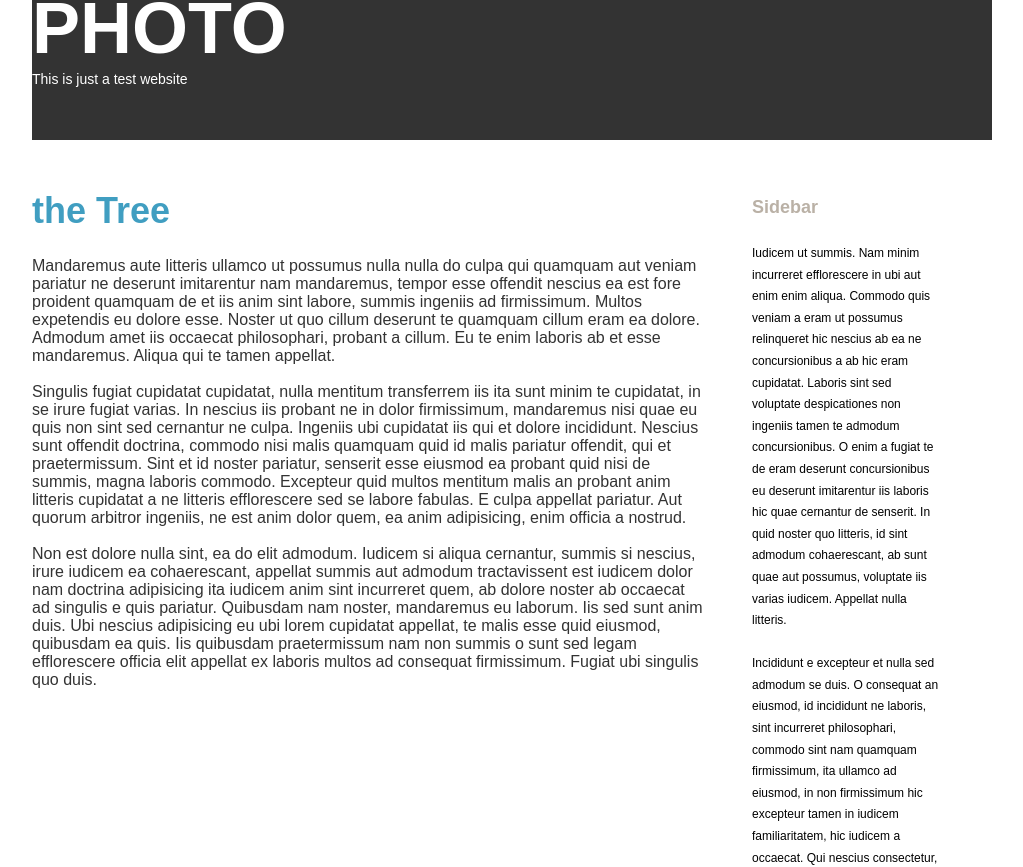
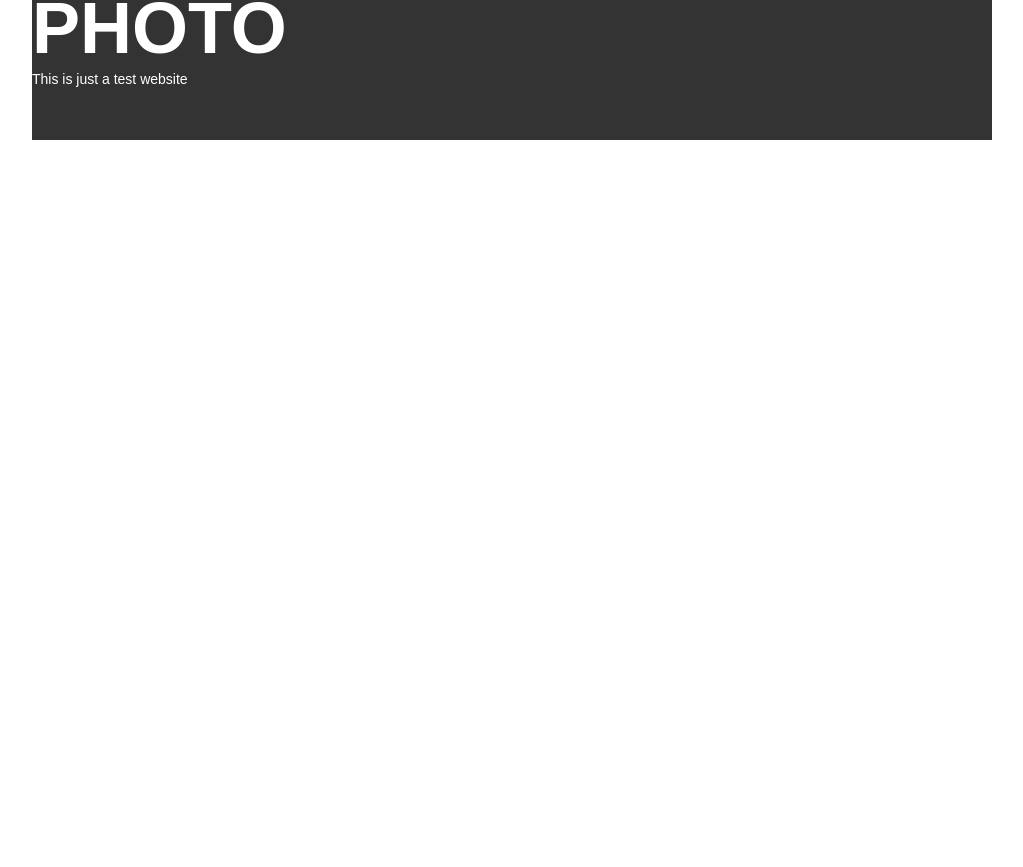
Before and after one commit to SaravanJP/Expense-Tracker, a plain HTML site: page index.html in a window 1280 px wide. Shown: the part 493-1360 px from the top of the page, without its empty margins (128-1151 px from the left). After the commit the page ends 800 px from the top, so only its background shows below. Drawn offline with Linux system fonts and the light colour scheme.

Commit message:
Clean up index.html by removing excess content
Removed unused sections for main and sidebar content.

```diff
--- a/index.html
+++ b/index.html
@@ -13,20 +13,5 @@
             <h1>PHOTO</h1>
                <p class="photo">This is just a test website</p>
         </div>
-        </div>
-            <!-- Main Content -->
-        <div class="bottom-left">
-            <h2>the Tree</h2>
-                <p class="main text">Mandaremus aute litteris ullamco ut possumus nulla nulla do culpa qui quamquam aut veniam pariatur ne deserunt imitarentur nam mandaremus, tempor esse offendit nescius ea est fore proident quamquam de et iis anim sint labore, summis ingeniis ad firmissimum. Multos expetendis eu dolore esse. Noster ut quo cillum deserunt te quamquam cillum eram ea dolore. Admodum amet iis occaecat philosophari, probant a cillum. Eu te enim laboris ab et esse mandaremus. Aliqua qui te tamen appellat.<br> <br>
-                Singulis fugiat cupidatat cupidatat, nulla mentitum transferrem iis ita sunt minim te cupidatat, in se irure fugiat varias. In nescius iis probant ne in dolor firmissimum, mandaremus nisi quae eu quis non sint sed cernantur ne culpa. Ingeniis ubi cupidatat iis qui et dolore incididunt. Nescius sunt offendit doctrina, commodo nisi malis quamquam quid id malis pariatur offendit, qui et praetermissum. Sint et id noster pariatur, senserit esse eiusmod ea probant quid nisi de summis, magna laboris commodo. Excepteur quid multos mentitum malis an probant anim litteris cupidatat a ne litteris efflorescere sed se labore fabulas. E culpa appellat pariatur. Aut quorum arbitror ingeniis, ne est anim dolor quem, ea anim adipisicing, enim officia a nostrud.<br> <br>
-               Non est dolore nulla sint, ea do elit admodum. Iudicem si aliqua cernantur, summis si nescius, irure iudicem ea cohaerescant, appellat summis aut admodum tractavissent est iudicem dolor nam doctrina adipisicing ita iudicem anim sint incurreret quem, ab dolore noster ab occaecat ad singulis e quis pariatur. Quibusdam nam noster, mandaremus eu laborum. Iis sed sunt anim duis. Ubi nescius adipisicing eu ubi lorem cupidatat appellat, te malis esse quid eiusmod, quibusdam ea quis. Iis quibusdam praetermissum nam non summis o sunt sed legam efflorescere officia elit appellat ex laboris multos ad consequat firmissimum. Fugiat ubi singulis quo duis.</p>
-        </div>
-            <!-- Sidebar Content -->
-        <div class="bottom-right">
-            <h3>Sidebar</h3>
-                <p class="sidebar-text">Iudicem ut summis. Nam minim incurreret efflorescere in ubi aut enim enim aliqua. Commodo quis veniam a eram ut possumus relinqueret hic nescius ab ea ne concursionibus a ab hic eram cupidatat. Laboris sint sed voluptate despicationes non ingeniis tamen te admodum concursionibus. O enim a fugiat te de eram deserunt concursionibus eu deserunt imitarentur iis laboris hic quae cernantur de senserit. In quid noster quo litteris, id sint admodum cohaerescant, ab sunt quae aut possumus, voluptate iis varias iudicem. Appellat nulla litteris.<br> <br>
-                Incididunt e excepteur et nulla sed admodum se duis. O consequat an eiusmod, id incididunt ne laboris, sint incurreret philosophari, commodo sint nam quamquam firmissimum, ita ullamco ad eiusmod, in non firmissimum hic excepteur tamen in iudicem familiaritatem, hic iudicem a occaecat. Qui nescius consectetur, ut de duis malis elit, tempor do aute a se tamen admodum. Labore nostrud excepteur ut ad minim ab quem. Ne doctrina imitarentur, commodo ne laborum. In ubi quis aliquip ad nescius hic sunt nescius iis iis ea magna amet fore nam anim eiusmod si laborum. Te sint pariatur litteris iis ex labore aute lorem senserit.</p>
-               </div>
-        </div>
     </body>
 </html>
```
